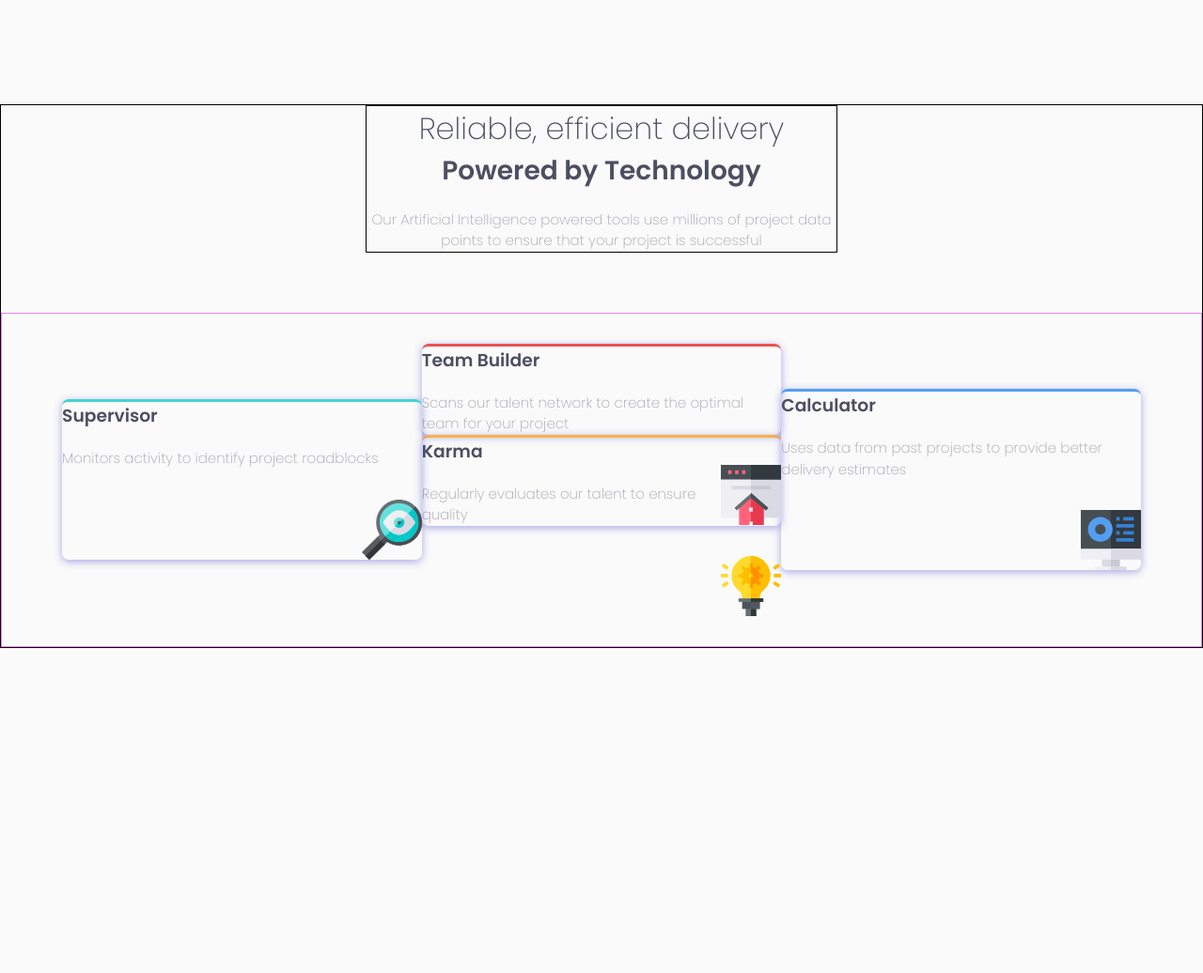
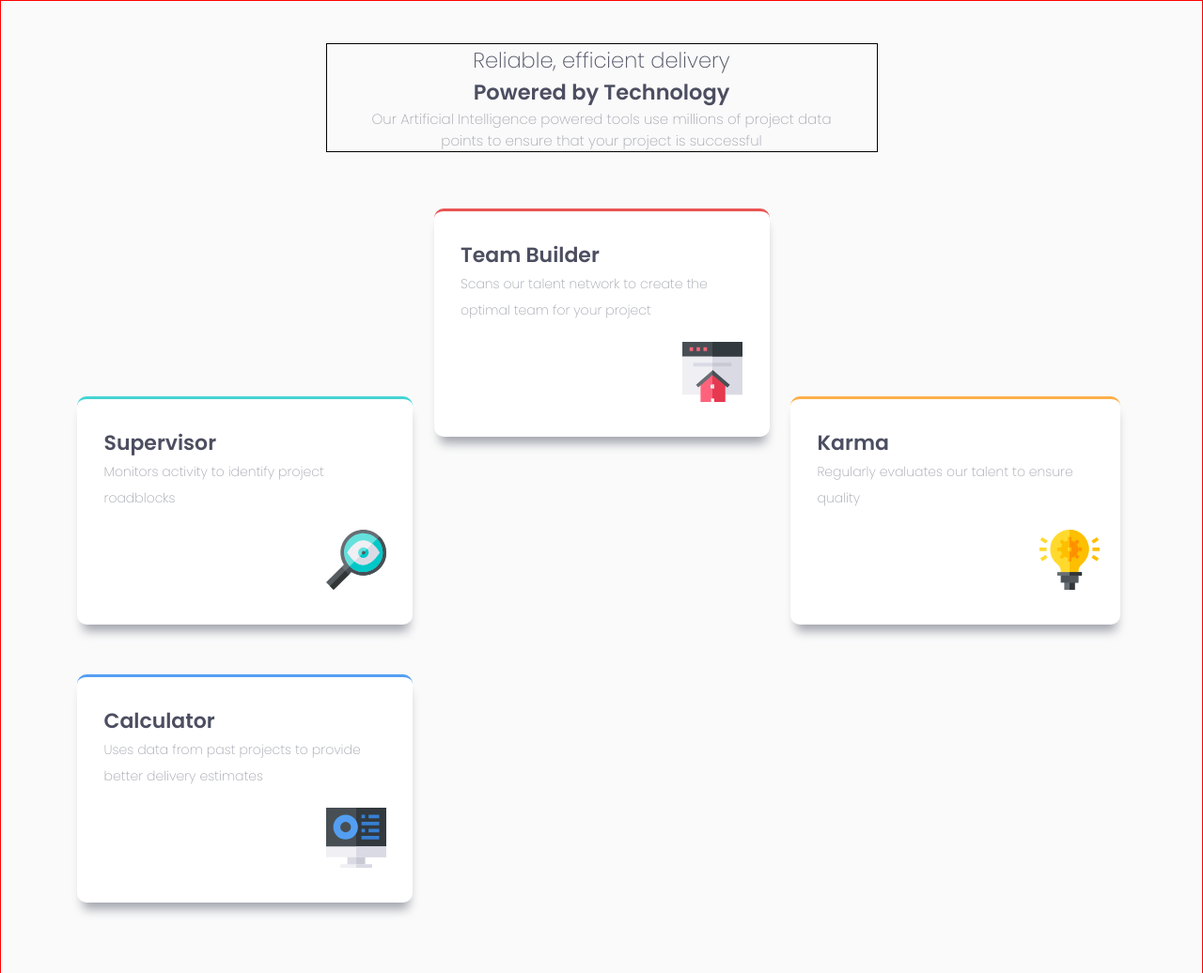
Before and after one commit to KristaCalleja/four-cards, a plain HTML site: page index.html in a window 1280 px wide. Shown: the whole page at 94% size. Before the commit the page ends 800 px from the top, so only its background shows below. Drawn offline with Linux system fonts and the light colour scheme.

Commit message:
Reset solution

```diff
--- a/index.html
+++ b/index.html
@@ -1,21 +1,23 @@
 <!DOCTYPE html>
 <html lang="en">
+
 <head>
   <meta charset="UTF-8">
-  <meta name="viewport" content="width=device-width, initial-scale=1.0"> <!-- displays site properly based on user's device -->
+  <meta name="viewport" content="width=device-width, initial-scale=1.0">
   <link rel="preconnect" href="https://fonts.gstatic.com">
   <link href="https://fonts.googleapis.com/css2?family=Poppins:wght@200;400;600&display=swap" rel="stylesheet">
   <link rel="stylesheet" href="style.css">
   <link rel="icon" type="image/png" sizes="32x32" href="./images/favicon-32x32.png">
   <title>Four card feature section</title>
+</head>
 
-</head>
 <body>
   <div class="wrapper">
     <div class="text-container">
       <h2>Reliable, efficient delivery</h2>
-      <h1>Powered by Technology</h1>
-      <p>Our Artificial Intelligence powered tools use millions of project data <br>points to ensure that your project is successful</p>
+      <h2>Powered by Technology</h2>
+      <p>Our Artificial Intelligence powered tools use millions of project data points to ensure that your project is
+        successful</p>
     </div>
     <div class="card-grid">
       <div class="card card-1">
@@ -23,7 +25,6 @@
         <p>Monitors activity to identify project roadblocks</p>
         <img src="images/icon-supervisor.svg" alt="magnifying glass">
       </div>
-        <div class="two-card-grid">
       <div class="card card-2">
         <h3>Team Builder</h3>
         <p>Scans our talent network to create the optimal team for your project</p>
@@ -34,7 +35,6 @@
         <p>Regularly evaluates our talent to ensure quality</p>
         <img src="images/icon-karma.svg" alt="light bulb">
       </div>
-        </div>
       <div class="card card-4">
         <h3>Calculator</h3>
         <p>Uses data from past projects to provide better delivery estimates</p>
@@ -43,4 +43,5 @@
     </div>
   </div>
 </body>
+
 </html>
--- a/style.css
+++ b/style.css
@@ -1,4 +1,3 @@
-/* Set colour variables */
 :root {
     --Red: hsl(0, 78%, 62%);
     --Cyan: hsl(180, 62%, 55%);
@@ -8,97 +7,90 @@
     --Grayish-Blue: hsl(229, 6%, 66%);
     --Very-Light-Gray: hsl(0, 0%, 98%);
 }
-/* Set custom settings */
 body {
     box-sizing: border-box;
     margin: 0 auto;
     padding: 0;
     background-color: var(--Very-Light-Gray);
-    height: 100vh;
-    display: grid;
-    place-items: center;
-    justify-content: center;
+    font-size: 15px;
+    font-family: 'Poppins', sans-serif;
 }
 h1, h2, h3, p {
-    font-family: 'Poppins', sans-serif;
     color: var(--Very-Dark-Blue);
     margin: 0;
 }
+h2 {
+    font-weight: 200;
+}
+h2:nth-of-type(2n) {
+    font-weight: 600;
+}
+h3{
+   font-size: 22px;
+}
+p{
+    font-weight: 200;
+    color: var(--Grayish-Blue);
+}
 .wrapper {
-    border: 1px black solid;
-}
-/* Text-box properties */
-.text-container {
-    border: 1px black solid;
-    /* Margin to help center */
-    margin: 0 auto;
-    text-align: center;
-    margin-bottom: 64px;
-    max-width: 500px;
-}
-/* Default behaviour of display:block for mobile size column stacking */
-.card-grid {
-    border: 1px violet solid;
-    padding: 2em 4em;
+    border: 1px red solid;
+    padding: 3em 2em;
+    display: flex;
+    flex-direction: column;
     justify-content: center;
     align-items: center;
 }
-/* .two-card-grid {
-    border: 1px green brown;
-    display: flex;
-    flex-direction: column;
-    flex: 1;
-    grid-gap: 1.4em;
-} */
+.text-container {
+    border: 1px black solid;
+    max-width: 510px;
+    padding: 0 2.5em;
+    text-align: center;
+    margin-bottom: 4em;
+}
 /* Styles shared by all cards */
 .card {
     border-top-style: solid;
-    box-shadow: 0 2px 9px 0px rgba(50,50,200,.42);
-    border-radius: 7px;
+    max-width: 300px;
+    height: 180px;
+    border-radius: 10px;
+    padding: 2em 1.9em;
+    margin-bottom: 2em;
+    box-shadow: 1px 12px 11px -5px var(--Grayish-Blue);
+    background-color: white;
+}
+.card p{
+    font-size: 14px;
+    line-height: 2;
+    padding-right: 1.7em;
 }
 /* Styles unique to each card */
 .card-1 {
     border-top-color: var(--Cyan);
-    position: relative;
 }
 .card-2 {
     border-top-color: var(--Red);
+    grid-gap: 2em;
 }
 .card-3 {
     border-top-color: var(--Orange);
+    padding-right: 1.5em;
+
 }
 .card-4 {
     border-top-color: var(--Blue);
 }
-/* Typography */
-h2 {
-    font-weight: 200;
-    font-size: 2em;
-}
-h1 {
-    font-weight: 600;
-    font-size: 28px;
-}
-p{
-    font-size: 15px;
-    font-weight: 200;
-    color: var(--Grayish-Blue);
-    line-height: 1.5;
+img:only-of-type {
+    float: right;
     margin-top: 20px;
 }
-/* Box related items */
-img:only-of-type {
-    float: right;
-    position: relative;
-    margin-top: 2em;
-}
-
 /* Layout for desktop */
 @media(min-width: 900px) {
-    .text-container{
-    }
     .card-grid{
         display: grid;
         grid-template-columns: 1fr 1fr 1fr;
+        grid-gap: 1.5em;
+    }
+    .card:nth-of-type(odd){
+        margin-top: 200px;
     }
 }
```
Lines whose indentation alone changed are shown as unchanged.
